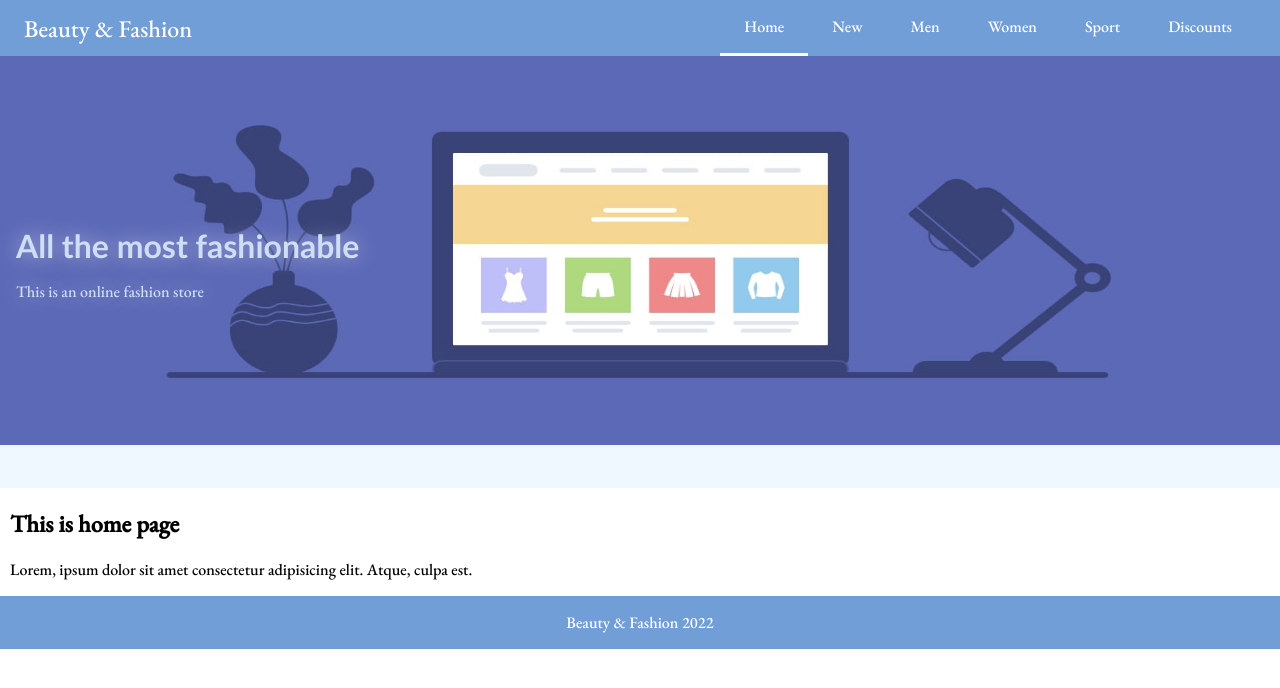
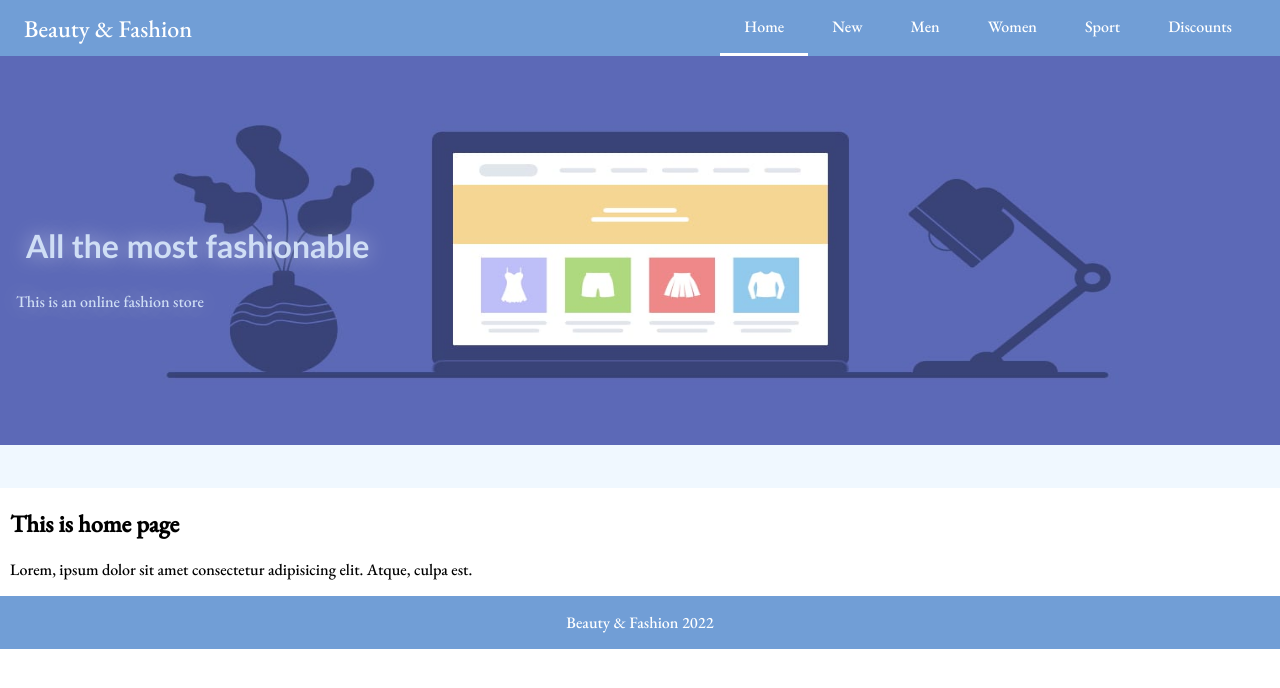
Before and after one commit to GuldanaBaktybekova/diploma, a React (Create React App) app: page / in a window 1280 px wide. Shown: the top 688 px of the page. Built offline with nearby package versions, Linux system fonts and the light colour scheme.

Commit message:
Added margin h1

```diff
--- a/src/components/Header/Header.css
+++ b/src/components/Header/Header.css
@@ -12,6 +12,6 @@
   text-shadow: 0 0 20px rgba(255, 255, 255, .5);
 }
 .Header h1 {
-  margin: 0;
+  margin: 10px;
   font-family: 'Gill Sans', 'Gill Sans MT', Calibri, 'Trebuchet MS', sans-serif;
 }
```
